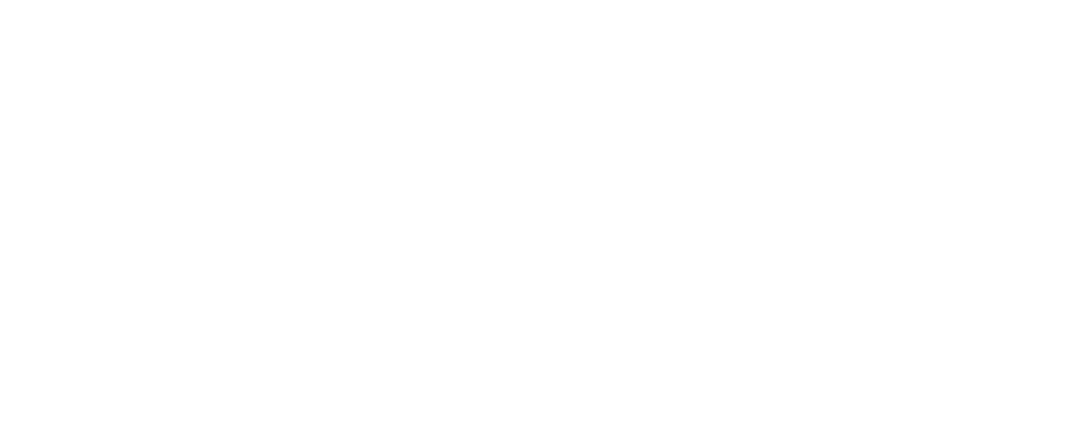
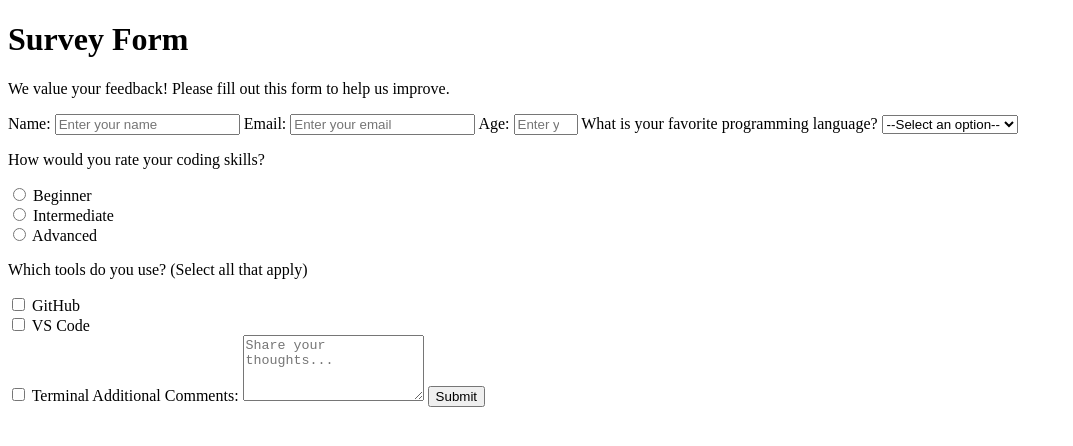
Before and after one commit to BhuwanDeveloper/100days, a plain HTML site: page day5/index.html in a window 1280 px wide. Shown: the whole page, without its empty margins (0-1073 px from the left). Drawn offline with Linux system fonts and the light colour scheme.

Commit message:
HTML updated

```diff
--- a/day5/index.html
+++ b/day5/index.html
@@ -3,13 +3,48 @@
 
 <head>
     <meta charset="UTF-8">
-    <meta http-equiv="X-UA-Compatible" content="IE=edge">
-    <meta name="viewport" content="width=S, initial-scale=1.0">
-    <title>Document</title>
+    <meta name="viewport" content="width=device-width, initial-scale=1.0">
+    <title>Survey Form</title>
+    <link rel="stylesheet" href="styles.css">
 </head>
 
 <body>
+    <form id="survey-form">
+        <h1 id="title">Survey Form</h1>
+        <p id="description">We value your feedback! Please fill out this form to help us improve.</p>
 
+        <label id="name-label" for="name">Name:</label>
+        <input type="text" id="name" name="name" placeholder="Enter your name" required>
+
+        <label id="email-label" for="email">Email:</label>
+        <input type="email" id="email" name="email" placeholder="Enter your email" required>
+
+        <label id="number-label" for="number">Age:</label>
+        <input type="number" id="number" name="age" min="10" max="100" placeholder="Enter your age" required>
+
+        <label for="dropdown">What is your favorite programming language?</label>
+        <select id="dropdown" name="language" required>
+            <option value="">--Select an option--</option>
+            <option value="javascript">JavaScript</option>
+            <option value="python">Python</option>
+            <option value="java">Java</option>
+        </select>
+
+        <p>How would you rate your coding skills?</p>
+        <label><input type="radio" name="skill" value="beginner"> Beginner</label><br>
+        <label><input type="radio" name="skill" value="intermediate"> Intermediate</label><br>
+        <label><input type="radio" name="skill" value="advanced"> Advanced</label>
+
+        <p>Which tools do you use? (Select all that apply)</p>
+        <label><input type="checkbox" name="tools" value="github"> GitHub</label><br>
+        <label><input type="checkbox" name="tools" value="vscode"> VS Code</label><br>
+        <label><input type="checkbox" name="tools" value="terminal"> Terminal</label>
+
+        <label for="comments">Additional Comments:</label>
+        <textarea id="comments" name="comments" rows="4" placeholder="Share your thoughts..."></textarea>
+
+        <button id="submit" type="submit">Submit</button>
+    </form>
 </body>
 
 </html>
```
